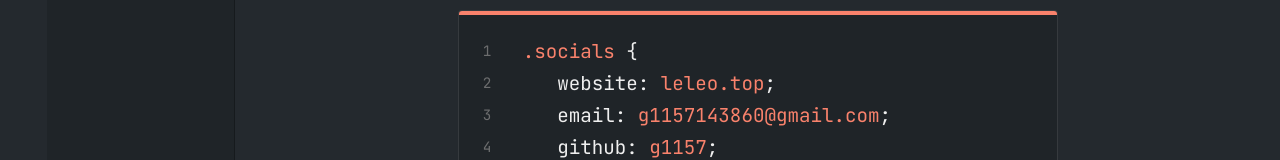
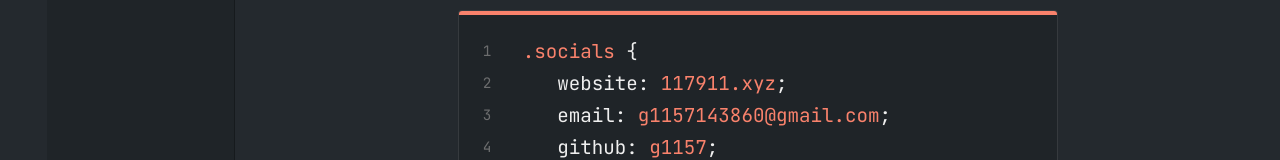
Before and after one commit to g1157/vscode-portfolio, a Next.js app: page /contact in a window 1280 px wide. Shown: the part 315-475 px from the top of the page. Built offline with nearby package versions, Linux system fonts and the light colour scheme.

Commit message:
Update domain to 117911.xyz

```diff
--- a/components/ContactCode.tsx
+++ b/components/ContactCode.tsx
@@ -3,8 +3,8 @@ import styles from '@/styles/ContactCode.module.css';
 const contactItems = [
   {
     social: 'website',
-    link: 'leleo.top',
-    href: 'https://leleo.top',
+    link: '117911.xyz',
+    href: 'https://117911.xyz',
   },
   {
     social: 'email',
--- a/components/Head.tsx
+++ b/components/Head.tsx
@@ -22,7 +22,7 @@ const CustomHead = ({ title }: CustomHeadProps) => {
         content="A developer and explorer building amazing web applications."
       />
       <meta property="og:image" content="https://imgur.com/4zi5KkQ.png" />
-      <meta property="og:url" content="https://leleo.top" />
+      <meta property="og:url" content="https://117911.xyz" />
       <meta name="twitter:card" content="summary_large_image" />
     </Head>
   );
```
